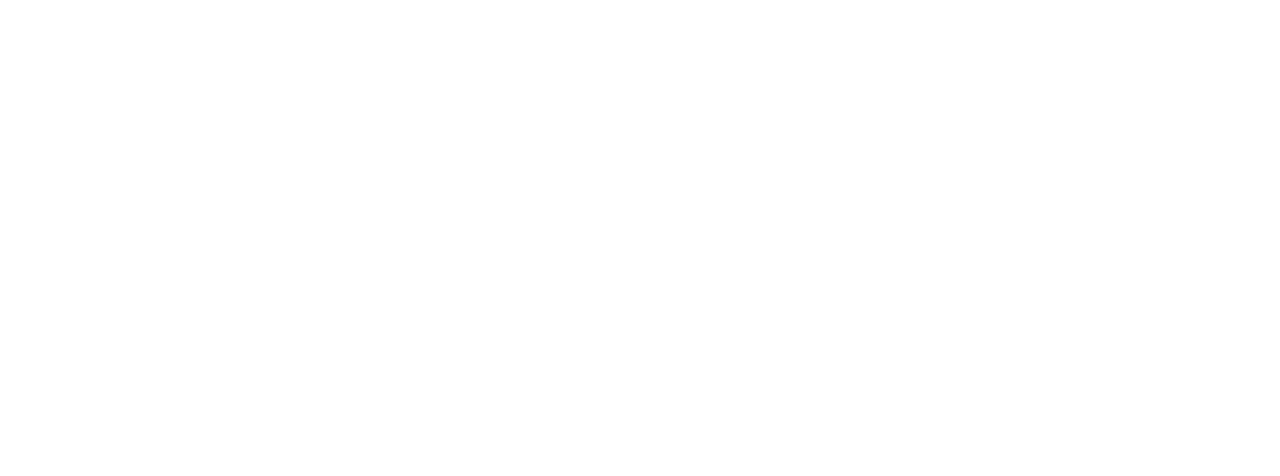
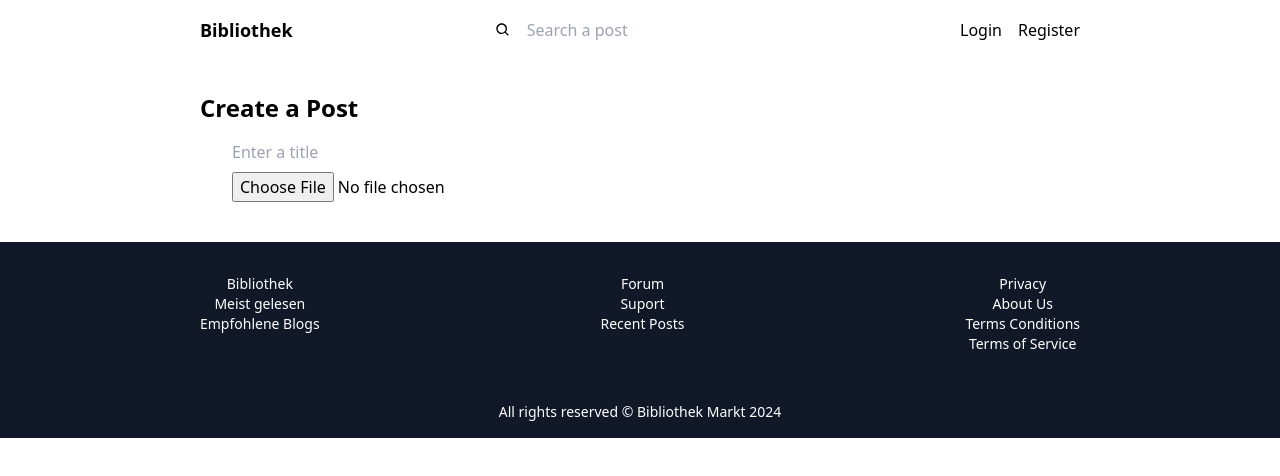
Before and after one commit to alisawiali/Biblothek-Spandau, a React (Vite) app in the folder frontend/: page /write in a window 1280 px wide. Before the commit this address had no page. Shown: the top 476 px of the page. Built offline with nearby package versions, Linux system fonts and the light colour scheme.

Commit message:
erstellt cratePost, was man hier schreiben soll

```diff
--- a/frontend/src/App.jsx
+++ b/frontend/src/App.jsx
@@ -1,5 +1,6 @@
 import React from "react";
 import {
+  CreatePost,
   Footer,
   Home,
   Login,
@@ -16,6 +17,7 @@
         <Route exact path="/" element={<Home />} />
         <Route path="/login" element={<Login />} />
         <Route path="/register" element={<Register />} />
+        <Route path="/write" element={<CreatePost />} />
         <Route path="/posts/post/:id" element={<PostDetails />} />
       </Routes>
     </div>
--- a/frontend/src/compoents/UL/index.js
+++ b/frontend/src/compoents/UL/index.js
@@ -7,3 +7,4 @@
 export { default as Login } from "../../pages/Login.jsx";
 export { default as Register } from "../../pages/Register.jsx";
 export { default as PostDetails } from "../../pages/PostDetails.jsx";
+export { default as CreatePost } from "../../pages/CreatePost.jsx";
--- /dev/null
+++ b/frontend/src/pages/CreatePost.jsx
@@ -0,0 +1,24 @@
+import React from "react";
+import { Footer, Navbar } from "../compoents/UL";
+
+const CreatePost = () => {
+  return (
+    <div>
+      <Navbar />
+      <div className="px-6 md:px-[200px] mb-8">
+        <h1 className="font-bold md:text-2xl text-xl mt-8">Create a Post</h1>
+        <form className="flex flex-col px-4 py-2 outline-none">
+          <input
+            type="text"
+            placeholder="Enter a title"
+            className="px-4 py-2 outline-none"
+          />
+          <input type="file" className="px-4" />
+        </form>
+      </div>
+      <Footer />
+    </div>
+  );
+};
+
+export default CreatePost;
--- a/frontend/src/pages/Login.jsx
+++ b/frontend/src/pages/Login.jsx
@@ -33,11 +33,6 @@
             <p className="text-gray-500 hover:text-black">
               <NavLink to="/register">Register</NavLink>
             </p>
-            {/* <p className="font-light cursor-pointer">Forgot Password?</p>
-          <hr className="border-gray-800" />
-          <a href="#" className="font-medium cursor-pointer">
-            Create an account
-          </a> */}
           </div>
         </div>
       </div>
```
